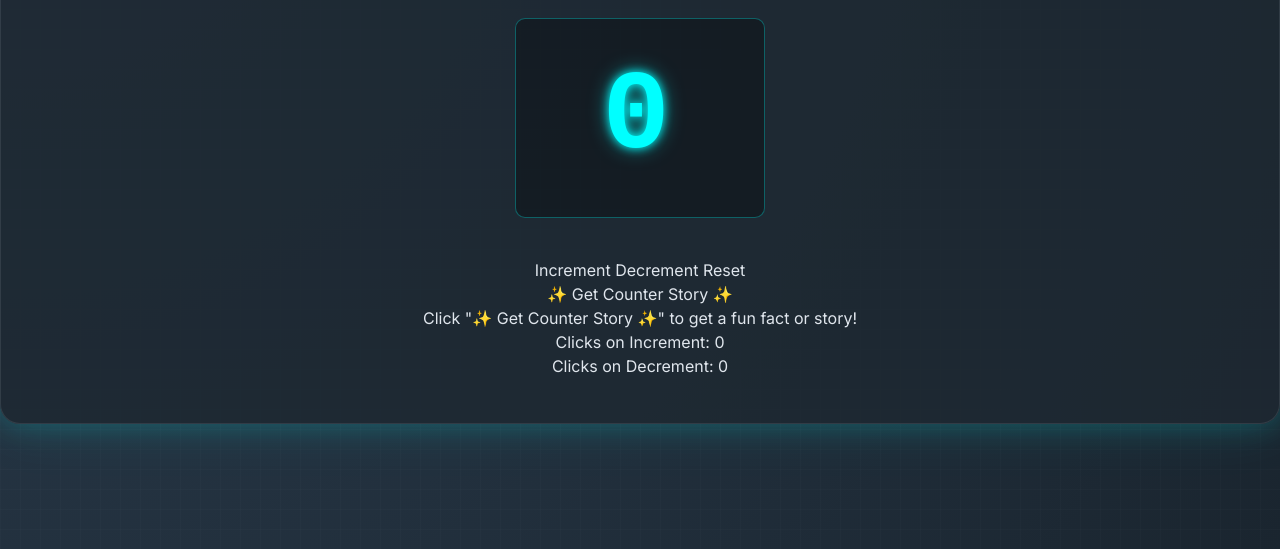
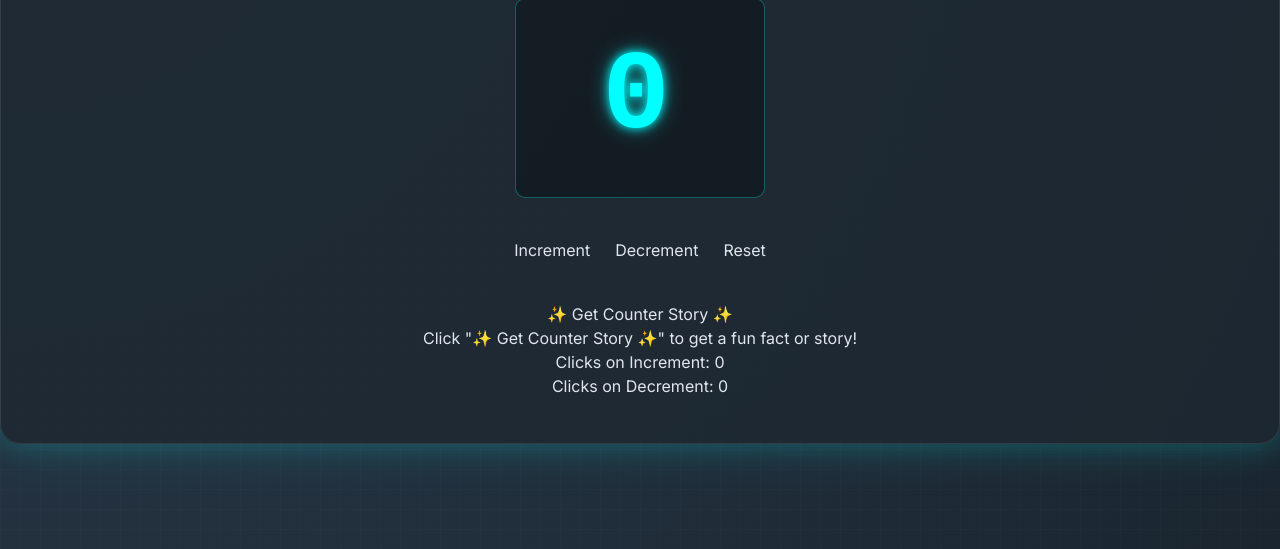
Before and after one commit to Angkon-Kar/Simple-Counter, a plain HTML site: page index.html in a window 1280 px wide. Shown: the part 251-800 px from the top of the page. Drawn offline with nearby package versions, Linux system fonts and the light colour scheme.

Commit message:
Added CSS button

```diff
--- a/style.css
+++ b/style.css
@@ -69,3 +69,10 @@ body::before {
     display: inline-block;
     min-width: 250px;
 }
+
+.button-group {
+    display: flex;
+    justify-content: center;
+    gap: 25px;
+    margin-bottom: 40px;
+}
```
